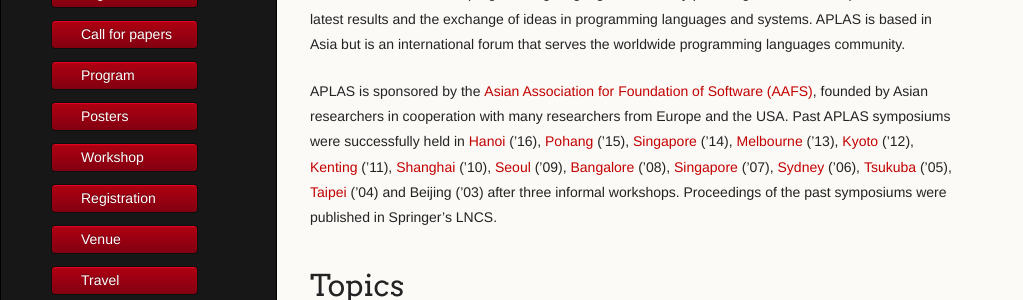
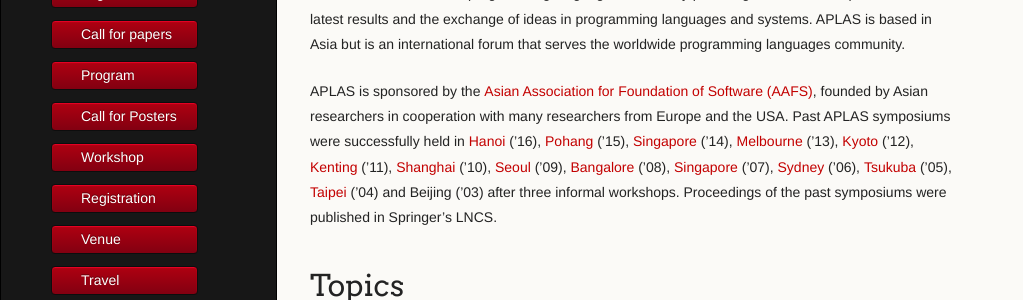
Before and after one commit to www-aplas/www-aplas.github.io, a Jekyll site: the page built from index.md, in a window 1280 px wide. Shown: the part 402-702 px from the top of the page, without its empty margins (0-1023 px from the left). Built offline with Jekyll 4.4.1, drawn with Linux system fonts in a browser that asks for light colours; our own code applies the rules of GitHub Pages for plain Markdown files; a script that is not in the unit is left out.

Commit message:
Update _config.yml
Replace "Posters" with "Call for Posters"

```diff
--- a/_config.yml
+++ b/_config.yml
@@ -14,7 +14,7 @@
   url: call.html
 - title: Program
   url: program.html
-- title: Posters
+- title: Call for Posters
   url: posters.html
 - title: Workshop
   url: workshop.html
```
